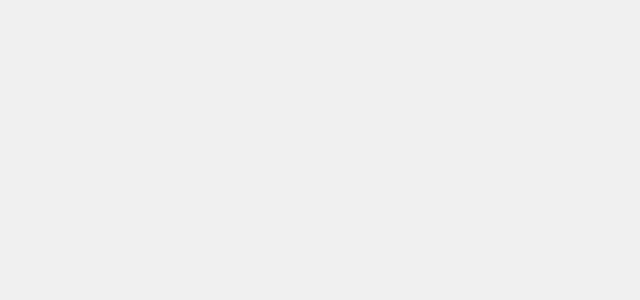
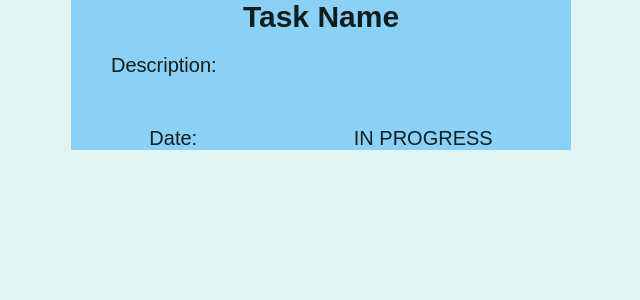
Before and after one commit to baalais/jira_grupa, a React (Create React App) app: page /SinglePage in a window 1280 px wide. Before the commit this address had no page. Shown: the top 300 px of the page, without its empty margins (319-959 px from the left). Built offline with nearby package versions, Linux system fonts and the light colour scheme.

Commit message:
neizdodas

```diff
--- a/src/Routes/SinglePage.js
+++ b/src/Routes/SinglePage.js
@@ -1,4 +1,4 @@
-import './Style/SinglePage.css';
+import '../Style/SinglePage.css';
 
 function SinglePage(){
     return(
--- a/src/Style/SinglePage.css
+++ b/src/Style/SinglePage.css
@@ -1,17 +1,17 @@
 body{
     justify-content: center;
     display: flex;
+    background-color:#E0F5F2;
 }
 .box{
     background-color:#8BD1F6;
-    width: 641px;
+    width: 500px;
     flex-wrap:wrap;
 }
 .top{
     width:100%;
     justify-content: center;
     display: flex;
-    margin-top:10px;
 }
 h1{
     color:#0A1F1C;
@@ -19,10 +19,13 @@ h1{
     font-size:30px;
 }
 .desc{
-width: 90%;
+width: 80%;
+padding-left:40px;
+margin-top:20px;
 }
 .bottom{
     width:100%;
+    margin-top:50px;
     display:flex;
     justify-content: space-around;
 }
--- a/src/index.js
+++ b/src/index.js
@@ -5,7 +5,7 @@ import App from './App';
 import Login from './Routes/Login';
 import Register from './Routes/Register';
 import AddTask from './Routes/Add-task';
-
+import SinglePage from './Routes/SinglePage';
 
 export default function Index() {
   return (
@@ -15,6 +15,7 @@ export default function Index() {
           <Route path="/login" element={<Login />} />
           <Route path="/register" element={<Register />} />
           <Route path="/Add-task" element={<AddTask/>} />
+          <Route path="/SinglePage" element={<SinglePage/>} />
 
       </Routes>
     </BrowserRouter>
```
Also changed, not shown: 1 other file (tests, documents, lock files or other folders).
